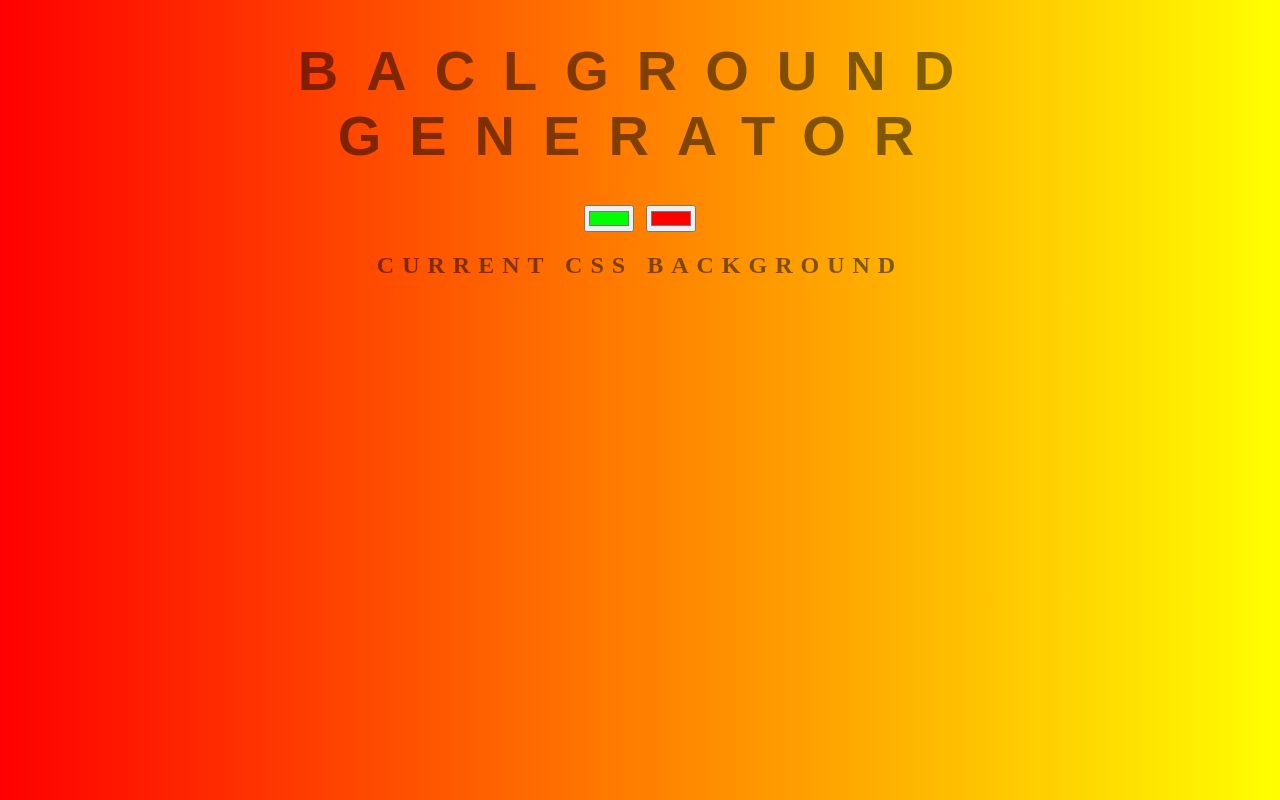
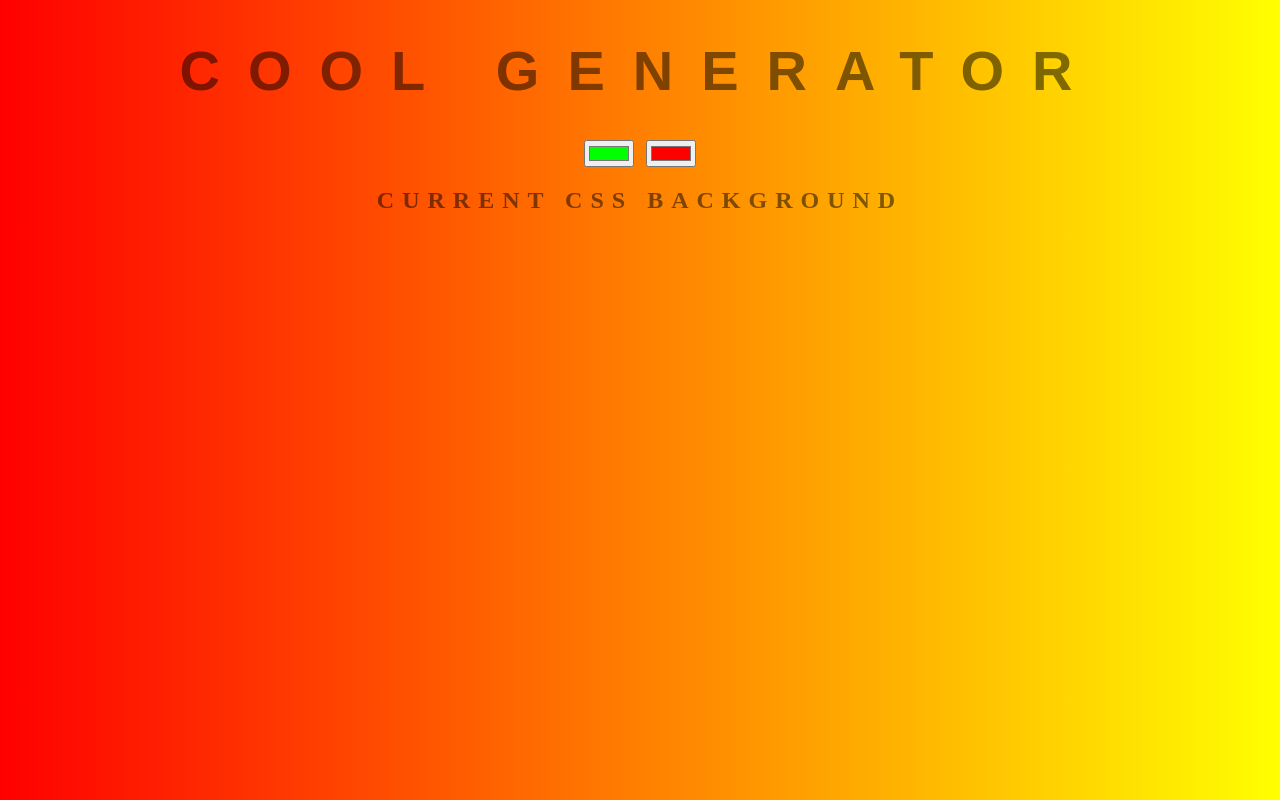
Before and after one commit to MihaiRad/background-generator, a plain HTML site: page index.html in a window 1280 px wide. Drawn offline with Linux system fonts and the light colour scheme.

Commit message:
changing title

```diff
--- a/index.html
+++ b/index.html
@@ -7,7 +7,7 @@
 	<link rel="stylesheet" type="text/css" href="style.css">
 </head>
 <body id="gradient">
-	<h1>Baclground generator</h1>
+	<h1>Cool generator</h1>
 	<input class="color1" type="color" name="color1" value="#00ff00">
 	<input class="color2" type="color" name="color2" value="#ff0000">
 	<h2>Current CSS Background</h2>
```
